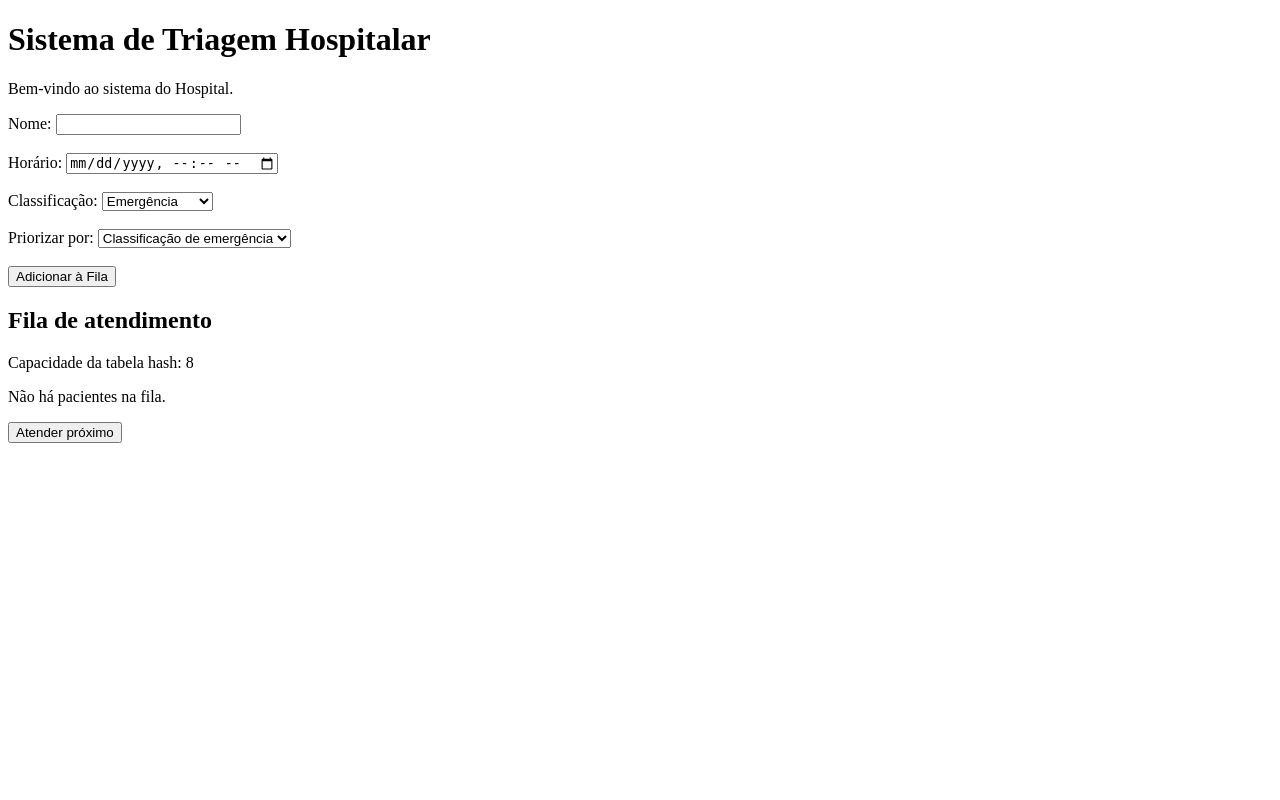
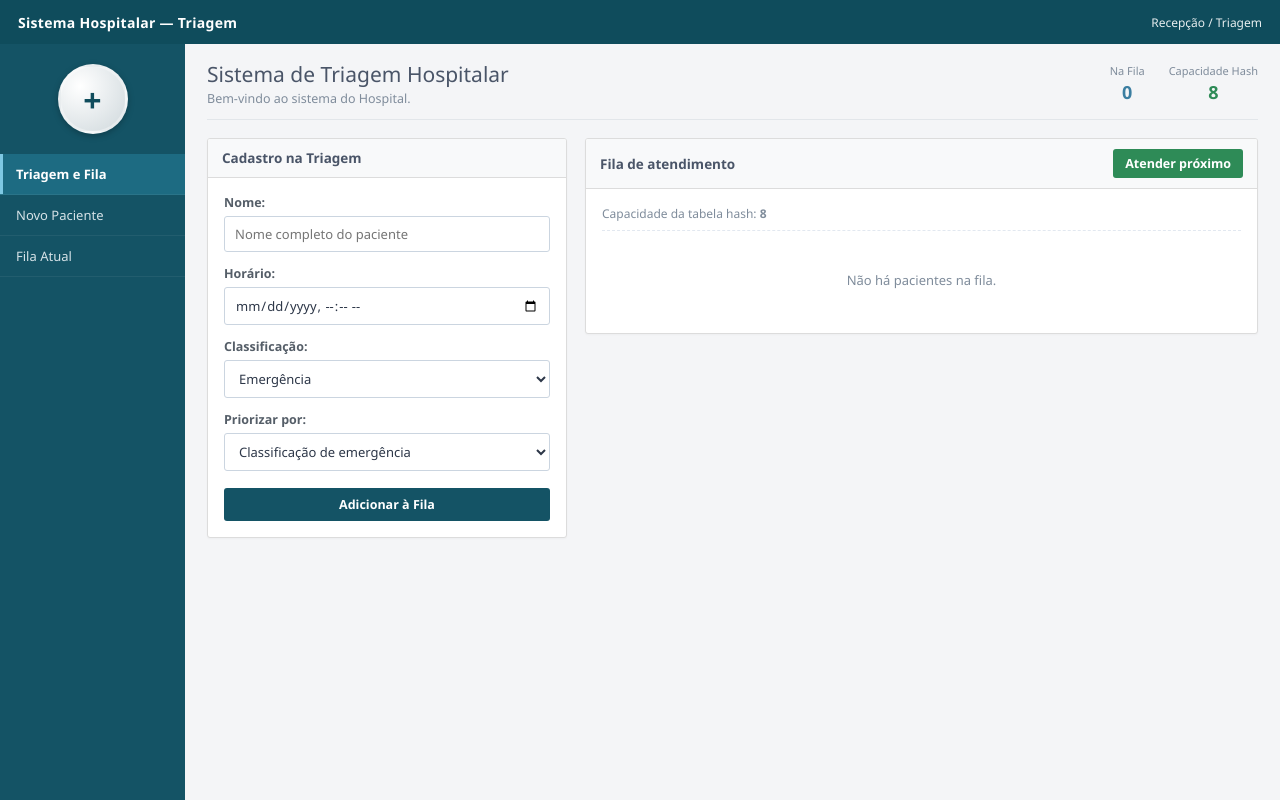
Before and after one commit to GabrielAmado07/App-Sigae, a Flask app: page / in a window 1280 px wide. Run offline with Flask 3, Linux system fonts and the light colour scheme.

Commit message:
HTML pronto com e css tambem

```diff
--- a/static/css/index.css
+++ b/static/css/index.css
@@ -0,0 +1,410 @@
+:root {
+  --bg-top: #0f4c5c;
+  --bg-sidebar: #145365;
+  --bg-sidebar-active: #1d6b82;
+  --bg-content: #f4f5f7;
+  --card-bg: #ffffff;
+  --border-color: #dcdcdc;
+  --text-main: #4a5568;
+  --text-muted: #7f8c9b;
+  --accent-blue: #3b7ea1;
+  --accent-green: #2e8b57;
+  --accent-red: #c94a4a;
+}
+
+* {
+  box-sizing: border-box;
+  margin: 0;
+  padding: 0;
+  font-family: "Segoe UI", Tahoma, Geneva, Verdana, sans-serif;
+}
+
+body {
+  background-color: var(--bg-content);
+  color: var(--text-main);
+  min-height: 100vh;
+  display: flex;
+  flex-direction: column;
+}
+
+/* Barra superior */
+.topbar {
+  height: 44px;
+  background-color: var(--bg-top);
+  color: #ffffff;
+  display: flex;
+  align-items: center;
+  justify-content: space-between;
+  padding: 0 18px;
+  font-size: 14px;
+}
+
+.topbar-brand {
+  font-weight: 600;
+  letter-spacing: 0.3px;
+}
+
+.topbar-actions {
+  font-size: 12px;
+  opacity: 0.9;
+}
+
+/* Estrutura principal */
+.layout {
+  display: flex;
+  flex: 1;
+  min-height: calc(100vh - 44px);
+}
+
+/* Barra lateral */
+.sidebar {
+  width: 185px;
+  flex-shrink: 0;
+  background-color: var(--bg-sidebar);
+  color: #dce6ea;
+  display: flex;
+  flex-direction: column;
+}
+
+.sidebar-logo {
+  padding: 20px 12px;
+  display: flex;
+  justify-content: center;
+}
+
+.logo-circle {
+  width: 70px;
+  height: 70px;
+  border-radius: 50%;
+  background: radial-gradient(circle at 30% 30%, #ffffff, #cfd8dc);
+  border: 3px solid rgba(255, 255, 255, 0.35);
+  display: flex;
+  align-items: center;
+  justify-content: center;
+  color: var(--bg-top);
+  font-weight: 700;
+  font-size: 32px;
+  box-shadow: 0 2px 6px rgba(0, 0, 0, 0.25);
+}
+
+.nav-list {
+  list-style: none;
+}
+
+.nav-item a {
+  display: block;
+  padding: 11px 16px;
+  color: #d5e2e7;
+  text-decoration: none;
+  font-size: 13px;
+  border-bottom: 1px solid rgba(255, 255, 255, 0.06);
+  transition: background-color 0.15s ease;
+}
+
+.nav-item a:hover {
+  background-color: rgba(255, 255, 255, 0.08);
+  color: #ffffff;
+}
+
+.nav-item.active a {
+  background-color: var(--bg-sidebar-active);
+  color: #ffffff;
+  font-weight: 600;
+  box-shadow: inset 3px 0 0 #7ec8e3;
+}
+
+/* Área de conteúdo */
+.main-content {
+  flex: 1;
+  padding: 16px 22px 28px;
+}
+
+.page-header {
+  display: flex;
+  align-items: center;
+  justify-content: space-between;
+  padding-bottom: 12px;
+  margin-bottom: 18px;
+  border-bottom: 1px solid #e2e6ea;
+}
+
+.page-title {
+  font-size: 21px;
+  font-weight: 400;
+  color: #4a5568;
+}
+
+.page-subtitle {
+  font-size: 12.5px;
+  color: var(--text-muted);
+  margin-top: 2px;
+}
+
+.stats-bar {
+  display: flex;
+  gap: 24px;
+  text-align: center;
+}
+
+.stat-label {
+  font-size: 11px;
+  color: var(--text-muted);
+  display: block;
+}
+
+.stat-value {
+  font-size: 18px;
+  font-weight: 600;
+  margin-top: 2px;
+  display: block;
+}
+
+.stat-value.blue { color: var(--accent-blue); }
+.stat-value.green { color: var(--accent-green); }
+
+/* Grid dos dois painéis */
+.triage-grid {
+  display: grid;
+  grid-template-columns: 360px 1fr;
+  gap: 18px;
+  align-items: start;
+}
+
+.panel {
+  background-color: var(--card-bg);
+  border: 1px solid var(--border-color);
+  border-radius: 3px;
+  overflow: hidden;
+  box-shadow: 0 1px 2px rgba(0, 0, 0, 0.03);
+}
+
+.panel-header {
+  background-color: #f8f9fa;
+  border-bottom: 1px solid var(--border-color);
+  padding: 10px 14px;
+  font-size: 13.5px;
+  font-weight: 600;
+  color: #4a5568;
+  display: flex;
+  align-items: center;
+  justify-content: space-between;
+}
+
+.panel-body {
+  padding: 16px;
+}
+
+/* Formulário */
+.triage-form {
+  display: flex;
+  flex-direction: column;
+  gap: 13px;
+}
+
+.form-group {
+  display: flex;
+  flex-direction: column;
+  gap: 5px;
+}
+
+.form-group label {
+  font-size: 12.5px;
+  font-weight: 600;
+  color: #555e68;
+}
+
+.form-group input,
+.form-group select {
+  padding: 8px 10px;
+  border: 1px solid #cbd5e0;
+  border-radius: 3px;
+  font-size: 13px;
+  color: #2d3748;
+  background-color: #ffffff;
+  transition: border-color 0.15s ease;
+}
+
+.form-group input:focus,
+.form-group select:focus {
+  outline: none;
+  border-color: var(--bg-sidebar-active);
+}
+
+/* Botões */
+.btn {
+  border: none;
+  border-radius: 3px;
+  padding: 8px 14px;
+  font-size: 12.5px;
+  font-weight: 600;
+  cursor: pointer;
+  transition: opacity 0.15s ease, transform 0.1s ease;
+}
+
+.btn:hover {
+  opacity: 0.92;
+}
+
+.btn:active {
+  transform: scale(0.99);
+}
+
+.btn-primary {
+  background-color: var(--bg-sidebar);
+  color: #ffffff;
+  margin-top: 4px;
+}
+
+.btn-success {
+  background-color: var(--accent-green);
+  color: #ffffff;
+  padding: 6px 12px;
+}
+
+.btn-danger {
+  background-color: #f8d7da;
+  color: #842029;
+  border: 1px solid #f5c2c7;
+  padding: 5px 10px;
+  font-size: 11.5px;
+}
+
+.btn-danger:hover {
+  background-color: var(--accent-red);
+  color: #ffffff;
+  border-color: var(--accent-red);
+}
+
+/* Fila de pacientes */
+.hash-info {
+  font-size: 12px;
+  color: var(--text-muted);
+  margin-bottom: 12px;
+  padding-bottom: 8px;
+  border-bottom: 1px dashed #e2e8f0;
+}
+
+.patient-list {
+  list-style: none;
+  display: flex;
+  flex-direction: column;
+  gap: 8px;
+}
+
+.patient-item {
+  display: flex;
+  align-items: center;
+  justify-content: space-between;
+  gap: 12px;
+  padding: 10px 12px;
+  border: 1px solid #e2e8f0;
+  border-radius: 3px;
+  background-color: #fcfdfe;
+}
+
+.patient-details {
+  display: flex;
+  align-items: center;
+  gap: 10px;
+}
+
+.patient-pos {
+  width: 26px;
+  height: 26px;
+  border-radius: 50%;
+  background-color: #e6eff3;
+  color: var(--bg-top);
+  font-size: 12px;
+  font-weight: 700;
+  display: flex;
+  align-items: center;
+  justify-content: center;
+  flex-shrink: 0;
+}
+
+.patient-name {
+  font-size: 13.5px;
+  font-weight: 600;
+  color: #2d3748;
+}
+
+.patient-time {
+  font-size: 11.5px;
+  color: var(--text-muted);
+}
+
+.patient-actions {
+  display: flex;
+  align-items: center;
+  gap: 10px;
+}
+
+/* Etiquetas de classificação (Protocolo de Manchester) */
+.badge {
+  padding: 4px 8px;
+  border-radius: 3px;
+  font-size: 11px;
+  font-weight: 700;
+  text-transform: uppercase;
+  letter-spacing: 0.3px;
+}
+
+.badge-emergencia {
+  background-color: #fde8e8;
+  color: #c81e1e;
+  border: 1px solid #f8b4b4;
+}
+
+.badge-muito_urgente {
+  background-color: #feecdc;
+  color: #c05621;
+  border: 1px solid #fbd38d;
+}
+
+.badge-urgente {
+  background-color: #fefcbf;
+  color: #975a16;
+  border: 1px solid #f6e05e;
+}
+
+.badge-pouco_urgente {
+  background-color: #def7ec;
+  color: #03543f;
+  border: 1px solid #84e1bc;
+}
+
+.badge-nao_urgente {
+  background-color: #e1effe;
+  color: #1e429f;
+  border: 1px solid #a4cafe;
+}
+
+.empty-state {
+  text-align: center;
+  padding: 28px 12px;
+  color: var(--text-muted);
+  font-size: 13px;
+}
+
+/* Responsividade */
+@media (max-width: 900px) {
+  .triage-grid {
+    grid-template-columns: 1fr;
+  }
+}
+
+@media (max-width: 680px) {
+  .layout {
+    flex-direction: column;
+  }
+
+  .sidebar {
+    width: 100%;
+  }
+
+  .page-header {
+    flex-direction: column;
+    align-items: flex-start;
+    gap: 10px;
+  }
+}
--- a/templates/index.html
+++ b/templates/index.html
@@ -3,21 +3,72 @@
 
 <head>
     <meta charset="UTF-8">
+    <meta name="viewport" content="width=device-width, initial-scale=1.0">
     <title>Sistema Hospitalar</title>
+    <link rel="stylesheet" href="{{ url_for('static', filename='css/index.css') }}">
 </head>
 
 <body>
+    <!-- Barra superior -->
+    <header class="topbar">
+        <div class="topbar-brand">Sistema Hospitalar — Triagem</div>
+        <div class="topbar-actions">
+            <span>Recepção / Triagem</span>
+        </div>
+    </header>
 
-    <h1>Sistema de Triagem Hospitalar</h1>
-    <p>Bem-vindo ao sistema do Hospital.</p>
+    <div class="layout">
+        <!-- Menu lateral -->
+        <aside class="sidebar">
+            <div class="sidebar-logo">
+                <div class="logo-circle">+</div>
+            </div>
+            <ul class="nav-list">
+                <li class="nav-item active"><a href="{{ url_for('index') }}">Triagem e Fila</a></li>
+                <li class="nav-item"><a href="#cadastro">Novo Paciente</a></li>
+                <li class="nav-item"><a href="#fila">Fila Atual</a></li>
+            </ul>
+        </aside>
 
-    <form method="POST" action="{{ url_for('index') }}">
+        <!-- Conteúdo principal -->
+        <main class="main-content">
+            <!-- Cabeçalho da página + indicadores -->
+            <div class="page-header">
+                <div>
+                    <h1 class="page-title">Sistema de Triagem Hospitalar</h1>
+                    <p class="page-subtitle">Bem-vindo ao sistema do Hospital.</p>
+                </div>
+
+                <div class="stats-bar">
+                    <div class="stat-item">
+                        <span class="stat-label">Na Fila</span>
+                        <span class="stat-value blue">{{ pacientes|length if pacientes else 0 }}</span>
+                    </div>
+                    <div class="stat-item">
+                        <span class="stat-label">Capacidade Hash</span>
+                        <span class="stat-value green">{{ capacidade }}</span>
+                    </div>
+                </div>
+            </div>
+
+            <!-- Painéis principais: Cadastro à esquerda, Fila à direita -->
+            <div class="triage-grid">
+                <!-- Painel do formulário -->
+                <section class="panel" id="cadastro">
+                    <div class="panel-header">Cadastro na Triagem</div>
+                    <div class="panel-body">
+                        <form method="POST" action="{{ url_for('index') }}" class="triage-form">
+                            <div class="form-group">
                                 <label for="nome">Nome:</label>
-        <input type="text" id="nome" name="nome" required>
-        <br><br>
+                                <input type="text" id="nome" name="nome" placeholder="Nome completo do paciente" required>
+                            </div>
+
+                            <div class="form-group">
                                 <label for="horario">Horário:</label>
                                 <input type="datetime-local" id="horario" name="horario" required>
-        <br><br>
+                            </div>
+
+                            <div class="form-group">
                                 <label for="classificacao">Classificação:</label>
                                 <select id="classificacao" name="classificacao" required>
                                     <option value="EMERGENCIA">Emergência</option>
@@ -26,39 +77,65 @@
                                     <option value="POUCO_URGENTE">Pouco Urgente</option>
                                     <option value="NAO_URGENTE">Não Urgente</option>
                                 </select>
-        <br><br>
+                            </div>
+
+                            <div class="form-group">
                                 <label for="criterio">Priorizar por:</label>
                                 <select id="criterio" name="criterio">
                                     <option value="CLASSIFICACAO" {% if criterio == 'CLASSIFICACAO' %}selected{% endif %}>Classificação de emergência</option>
                                     <option value="CHEGADA" {% if criterio == 'CHEGADA' %}selected{% endif %}>Horário de chegada</option>
                                 </select>
-        <br><br>
-        <input type="submit" value="Adicionar à Fila">
+                            </div>
+
+                            <button type="submit" class="btn btn-primary">Adicionar à Fila</button>
                         </form>
+                    </div>
+                </section>
 
-    <h2>Fila de atendimento</h2>
-    <p>Capacidade da tabela hash: {{ capacidade }}</p>
+                <!-- Painel da fila de atendimento -->
+                <section class="panel" id="fila">
+                    <div class="panel-header">
+                        <span>Fila de atendimento</span>
+                        <form method="POST" action="{{ url_for('atender') }}">
+                            <button type="submit" class="btn btn-success">Atender próximo</button>
+                        </form>
+                    </div>
+
+                    <div class="panel-body">
+                        <p class="hash-info">Capacidade da tabela hash: <strong>{{ capacidade }}</strong></p>
 
                         {% if pacientes %}
-    <ol>
+                        <ol class="patient-list">
                             {% for paciente in pacientes %}
-        <li>
-            {{ paciente.nome }} -
-            {{ paciente.horario.strftime('%d/%m/%Y %H:%M') }} -
-            {{ paciente.classificacao }}
-            <form method="POST" action="{{ url_for('remover', id_paciente=paciente.id) }}" style="display:inline">
-                <button type="submit">Remover</button>
+                            <li class="patient-item">
+                                <div class="patient-details">
+                                    <span class="patient-pos">{{ loop.index }}º</span>
+                                    <div>
+                                        <div class="patient-name">{{ paciente.nome }}</div>
+                                        <div class="patient-time">{{ paciente.horario.strftime('%d/%m/%Y %H:%M') }}</div>
+                                    </div>
+                                </div>
+
+                                <div class="patient-actions">
+                                    <span class="badge badge-{{ paciente.classificacao|lower }}">
+                                        {{ paciente.classificacao.replace('_', ' ') }}
+                                    </span>
+
+                                    <form method="POST" action="{{ url_for('remover', id_paciente=paciente.id) }}">
+                                        <button type="submit" class="btn btn-danger">Remover</button>
                                     </form>
+                                </div>
                             </li>
                             {% endfor %}
                         </ol>
                         {% else %}
-    <p>Não há pacientes na fila.</p>
+                        <div class="empty-state">Não há pacientes na fila.</div>
                         {% endif %}
+                    </div>
+                </section>
+            </div>
+        </main>
+    </div>
+</body>
 
-    <form method="POST" action="{{ url_for('atender') }}">
-        <button type="submit">Atender próximo</button>
-    </form>
-
-</body>
 </html>
```
Lines whose indentation alone changed are shown as unchanged.
